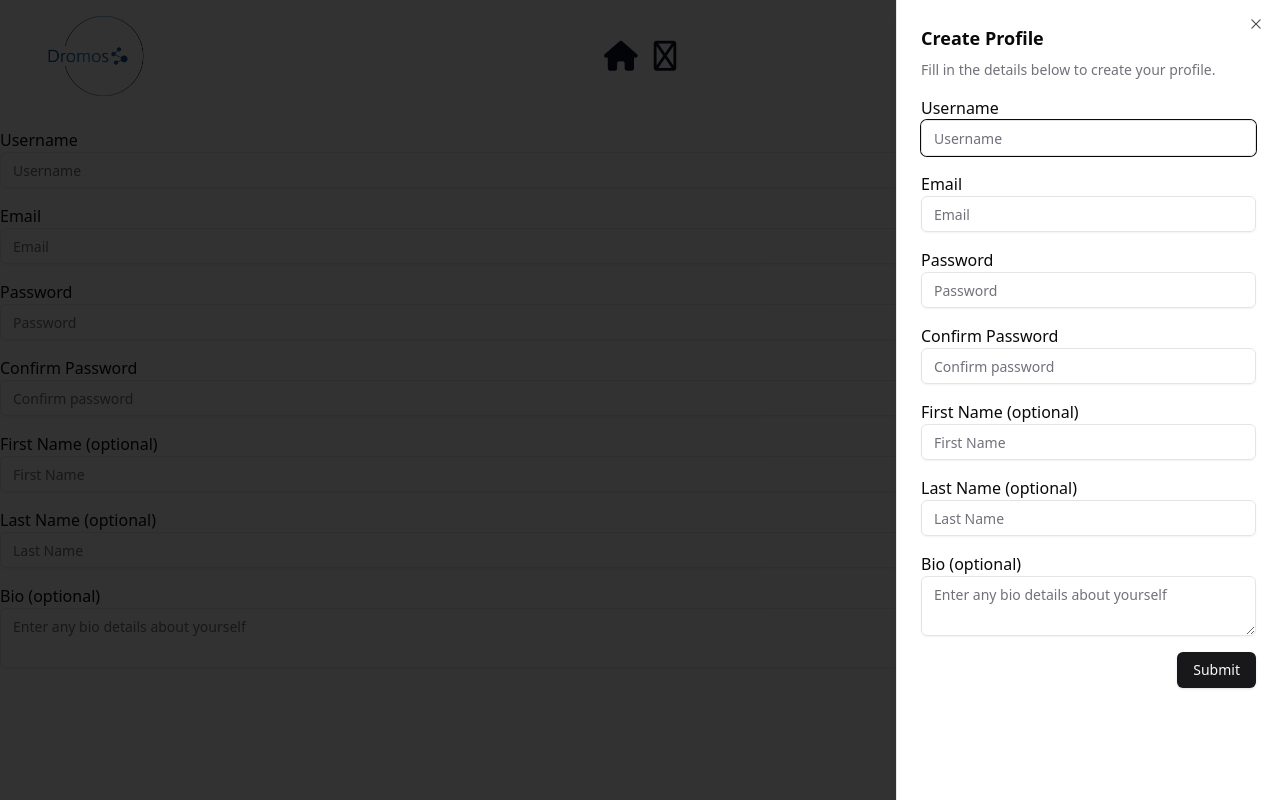
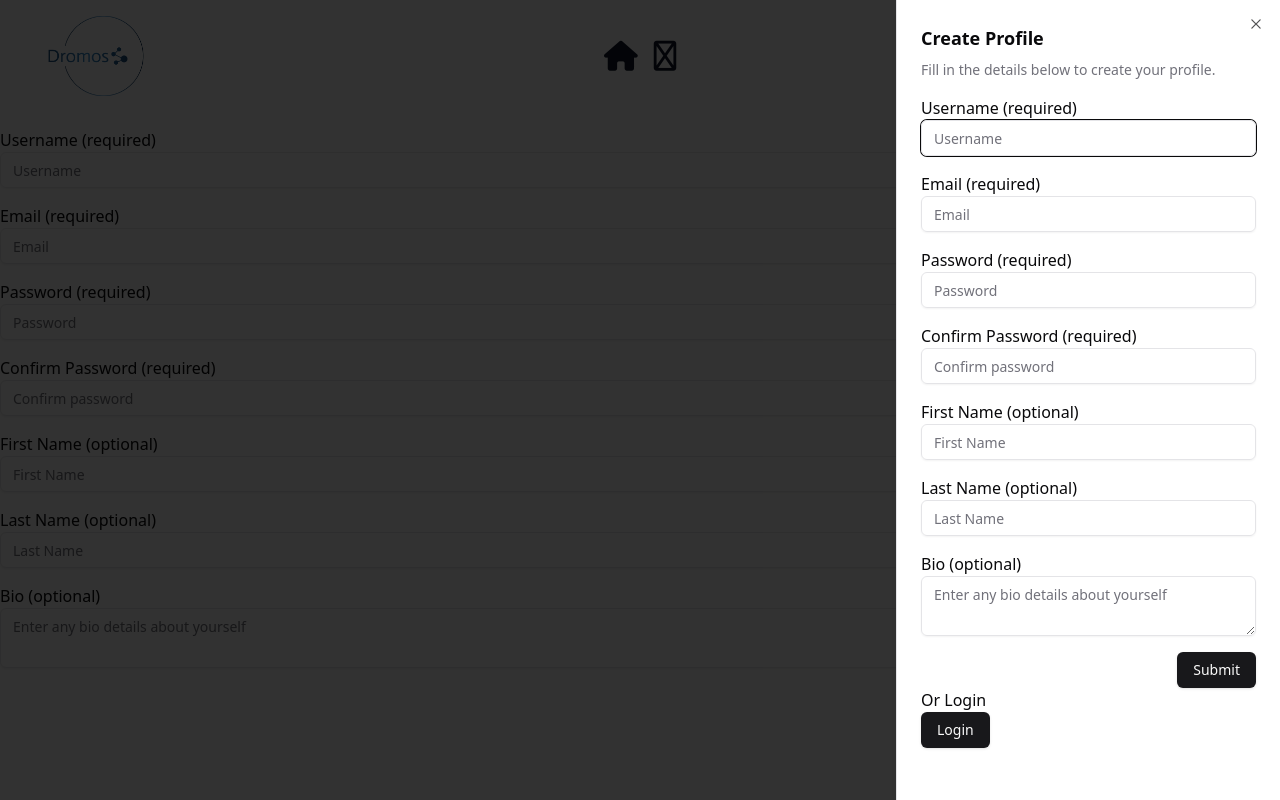
Before and after one commit to laskinner/dromos, a React (Vite) app: page /create-account in a window 1280 px wide. Both pictures are taken after a click on the icon 1237 px from the left and 56 px from the top of the page. Built offline with nearby package versions, Linux system fonts and the light colour scheme.

Commit message:
Added 'required' to required fields

```diff
--- a/src/components/CreateAccount.tsx
+++ b/src/components/CreateAccount.tsx
@@ -67,17 +67,17 @@ const CreateAccount: React.FC = () => {
   return (
     <form onSubmit={handleSubmit(onSubmit)} className="grid gap-4 py-4">
       <div>
-        <label htmlFor="username">Username</label>
+        <label htmlFor="username">Username (required)</label>
         <Input {...register("username")} placeholder="Username" />
         {errors.username && <p>{errors.username.message}</p>}
       </div>
       <div>
-        <label htmlFor="email">Email</label>
+        <label htmlFor="email">Email (required)</label>
         <Input {...register("email")} placeholder="Email" />
         {errors.email && <p>{errors.email.message}</p>}
       </div>
       <div>
-        <label htmlFor="password">Password</label>
+        <label htmlFor="password">Password (required)</label>
         <Input
           type="password"
           {...register("password1")}
@@ -86,7 +86,7 @@ const CreateAccount: React.FC = () => {
         {errors.password1 && <p>{errors.password1.message}</p>}
       </div>
       <div>
-        <label htmlFor="confirmPassword">Confirm Password</label>
+        <label htmlFor="confirmPassword">Confirm Password (required)</label>
         <Input
           type="password"
           {...register("password2")}
--- a/src/components/GraphView.tsx
+++ b/src/components/GraphView.tsx
@@ -1,7 +1,13 @@
 import React from "react";
 
 const GraphView: React.FC = () => {
-  return <h1>Here is where we'll create our view node graphs!</h1>;
+  return (
+    <div className="flex justify-center items-center h-screen">
+      <h1 className="text-4xl font-bold text-center text-gray-800">
+        Welcome to the Graph View!
+      </h1>
+    </div>
+  );
 };
 
 export default GraphView;
--- a/src/components/Navbar.tsx
+++ b/src/components/Navbar.tsx
@@ -108,6 +108,8 @@ const NavBar: React.FC = () => {
                 <Button onClick={handleClickSubmit}>Submit</Button>
               </SheetClose>
             </SheetFooter>
+            <p>Or Login</p>
+            <Button>Login</Button>
           </SheetContent>
         </Sheet>
       </div>
```
